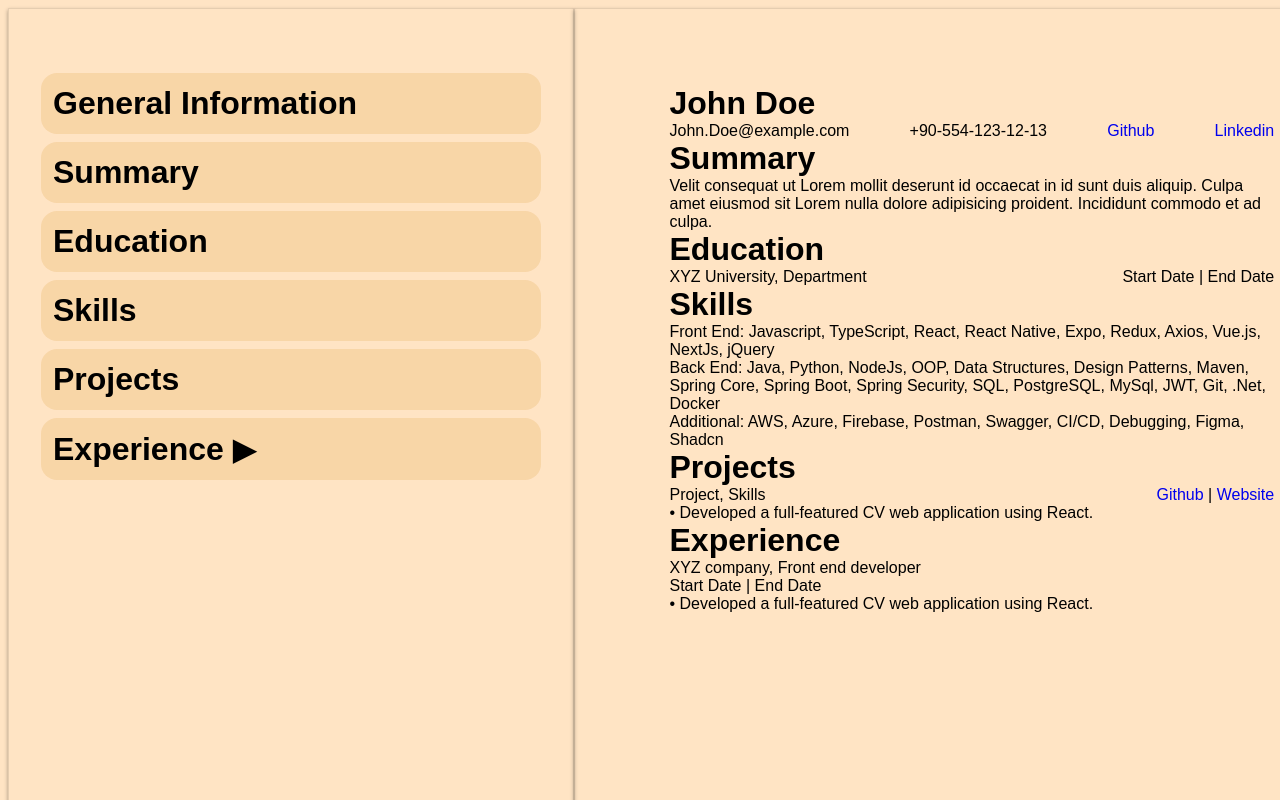
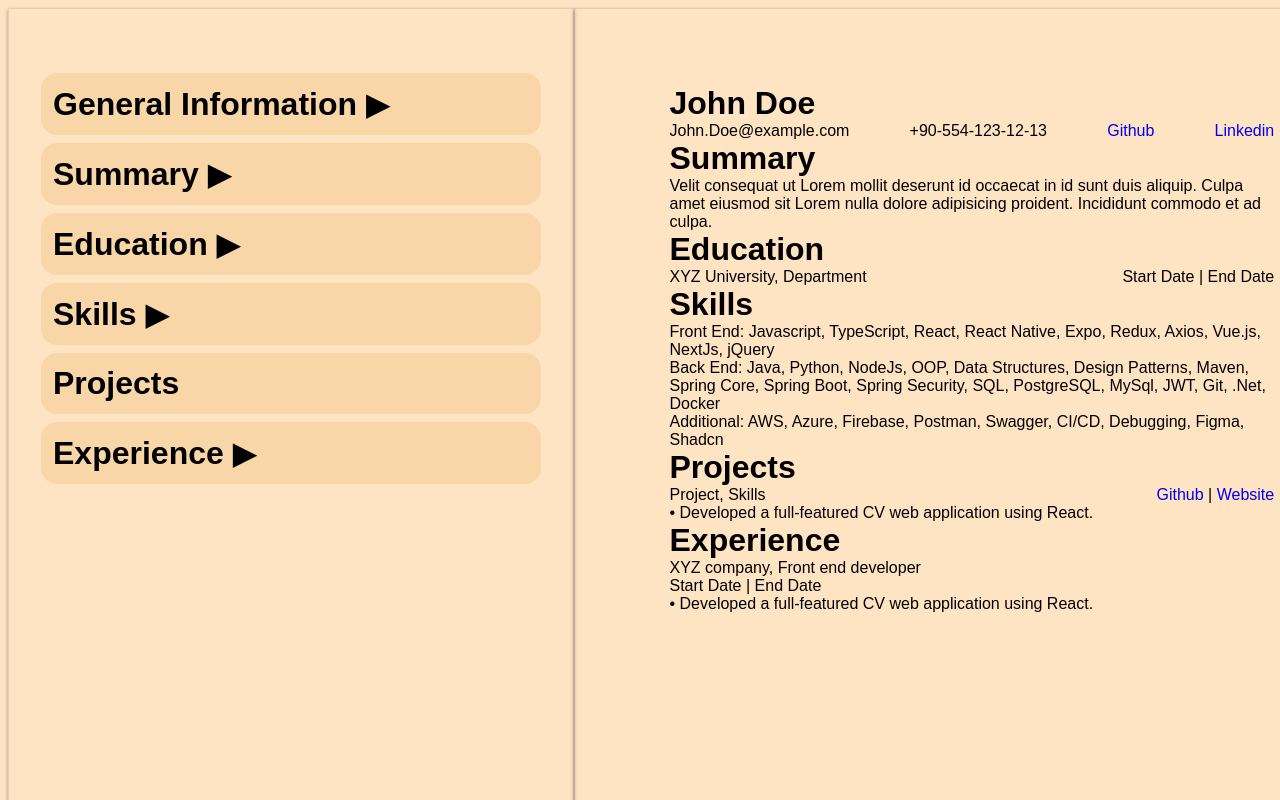
Before and after one commit to mdhazar/CV-Application, a React (Vite) app: page / in a window 1280 px wide. Shown: the top 800 px of the page. Built offline with nearby package versions, Linux system fonts and the light colour scheme.

Commit message:
Add components to indicate form visibility with arrow icons.

```diff
--- a/src/components/Education.jsx
+++ b/src/components/Education.jsx
@@ -64,7 +64,7 @@ export default function Education({ onSubmit }) {
     <div>
       <div>
         <h1 onClick={toggleForm} style={{ cursor: "pointer" }}>
-          Education
+          Education {showForm ? "▼" : "▶"}
         </h1>
       </div>
       {showForm && (
--- a/src/components/GeneralInfo.jsx
+++ b/src/components/GeneralInfo.jsx
@@ -41,7 +41,7 @@ export default function GeneralInfo({ onSubmit }) {
     <div>
       <div>
         <h1 onClick={toggleForm} style={{ cursor: "pointer" }}>
-          General Information
+          General Information {showForm ? "▼" : "▶"}
         </h1>
       </div>
       {showForm && (
--- a/src/components/Skills.jsx
+++ b/src/components/Skills.jsx
@@ -36,7 +36,7 @@ export default function Skills({ onSubmit }) {
     <div>
       <div>
         <h1 onClick={toggleForm} style={{ cursor: "pointer" }}>
-          Skills
+          Skills {showForm ? "▼" : "▶"}
         </h1>
       </div>
       {showForm && (
--- a/src/components/Summary.jsx
+++ b/src/components/Summary.jsx
@@ -22,7 +22,7 @@ export default function Summary({ onSubmit }) {
   return (
     <div>
       <h1 onClick={() => setShowForm(!showForm)} style={{ cursor: "pointer" }}>
-        Summary
+        Summary {showForm ? "▼" : "▶"}
       </h1>
       {showForm && (
         <div className="general-info">
```
